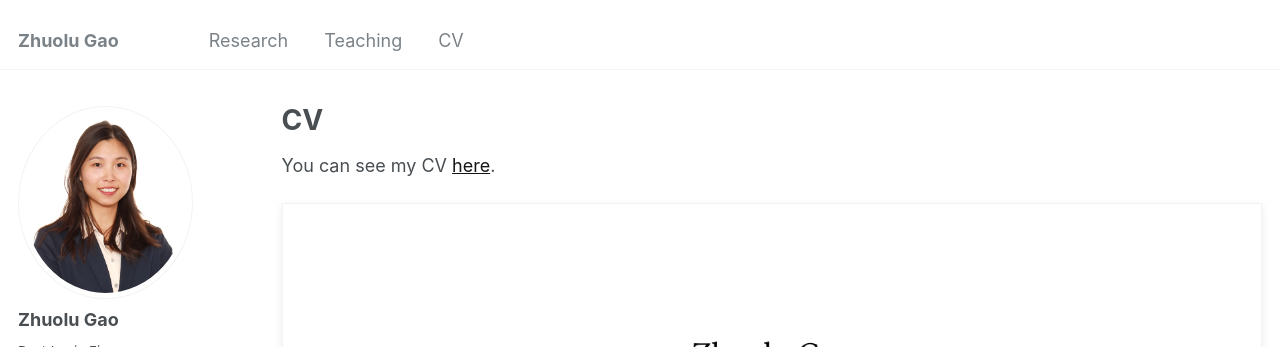
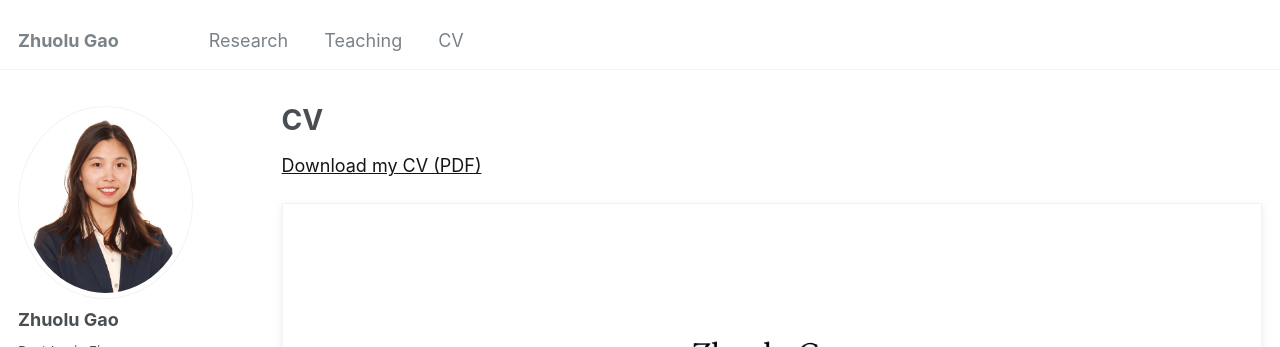
Before and after one commit to zhuolugao/zhuolugao.github.io, a Jekyll site: the page built from _pages/cv.md, in a window 1280 px wide and 900 px high. Shown: the top 347 px of the window. Built offline with Jekyll 4.4.1, drawn with Linux system fonts in a browser that asks for light colours.

Commit message:
Update CV link and experience dates

```diff
--- a/_pages/cv.md
+++ b/_pages/cv.md
@@ -9,10 +9,10 @@ redirect_from:
 
 {% include base_path %}
 
-You can see my CV [here](/files/CV_ZhuoluGao.pdf?v=20261004-2).
+[Download my CV (PDF)](/files/CV_ZhuoluGao.pdf?v=20261004-3)
 
 <div class="cv-pages" aria-label="Curriculum Vitae">
-  <img class="cv-page" src="{{ site.baseurl }}/files/CV_ZhuoluGao-page-1.png?v=20261004-2" alt="Zhuolu Gao CV, page 1">
-  <img class="cv-page" src="{{ site.baseurl }}/files/CV_ZhuoluGao-page-2.png?v=20261004-2" alt="Zhuolu Gao CV, page 2" loading="lazy">
-  <img class="cv-page" src="{{ site.baseurl }}/files/CV_ZhuoluGao-page-3.png?v=20261004-2" alt="Zhuolu Gao CV, page 3" loading="lazy">
+  <img class="cv-page" src="{{ site.baseurl }}/files/CV_ZhuoluGao-page-1.png?v=20261004-3" alt="Zhuolu Gao CV, page 1">
+  <img class="cv-page" src="{{ site.baseurl }}/files/CV_ZhuoluGao-page-2.png?v=20261004-3" alt="Zhuolu Gao CV, page 2" loading="lazy">
+  <img class="cv-page" src="{{ site.baseurl }}/files/CV_ZhuoluGao-page-3.png?v=20261004-3" alt="Zhuolu Gao CV, page 3" loading="lazy">
 </div>
```
Also changed, not shown: _pages/about.md (+1 -1 lines), files/CV_ZhuoluGao-page-2.png, 1 other file.
